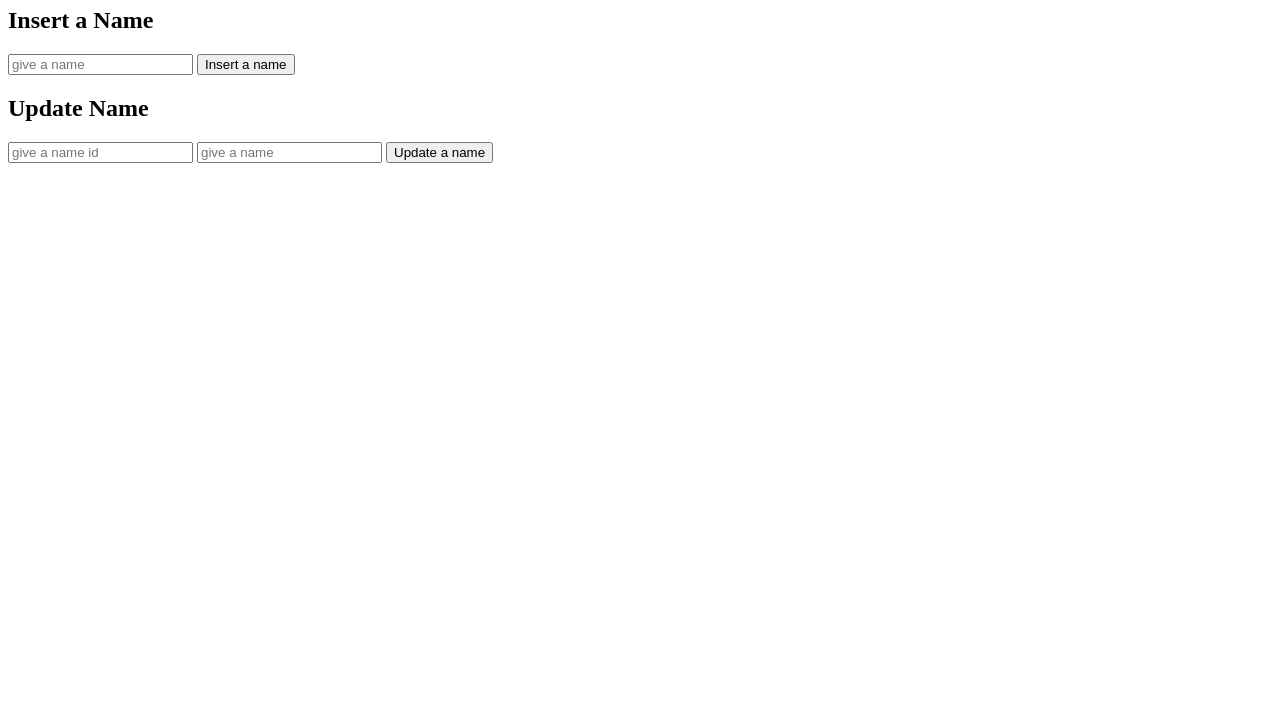
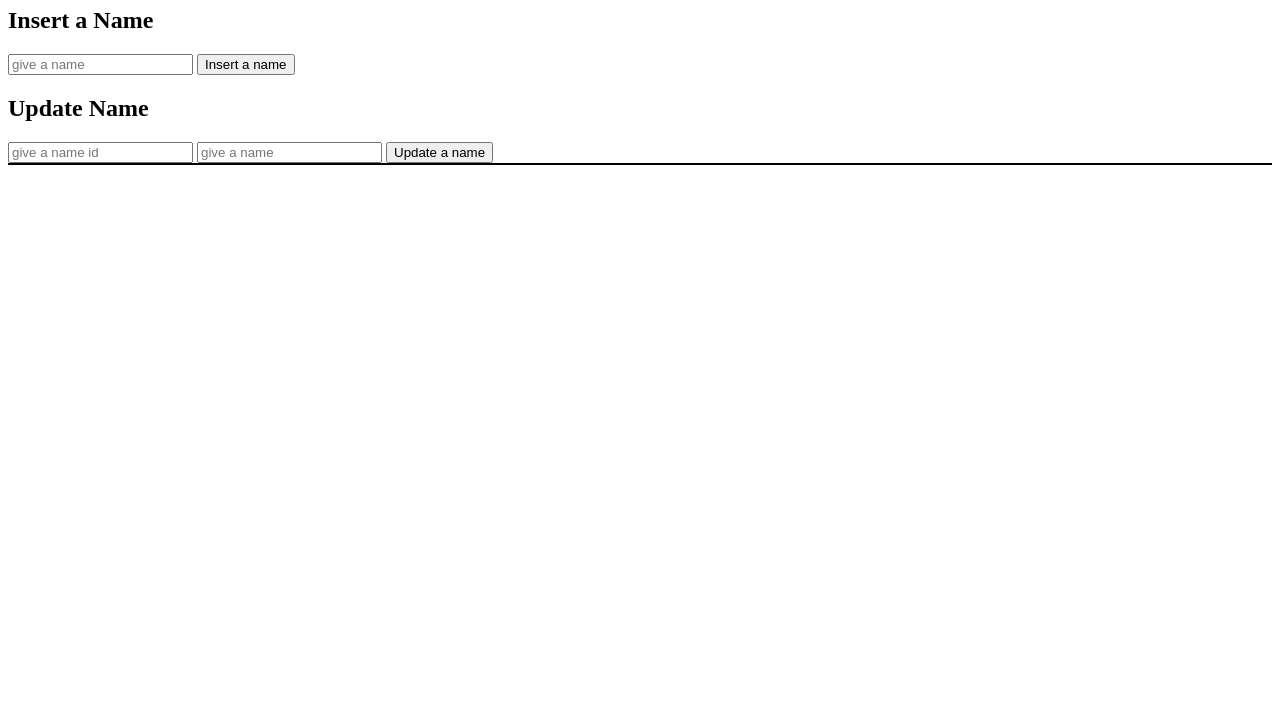
Before and after one commit to sammypaiz0606/username, a website: page username_public/index.html in a window 1280 px wide. Shown: the part 73-800 px from the top of the page. Drawn offline with nearby package versions, Linux system fonts and the light colour scheme; no server answers.

Commit message:
borderBottom article tag

```diff
--- a/username_public/assets/css/style.css
+++ b/username_public/assets/css/style.css
@@ -4,4 +4,5 @@ a {
 }
 article {
 	background:lightgrey;
+	border-bottom: 2px solid #000;
 }
```
